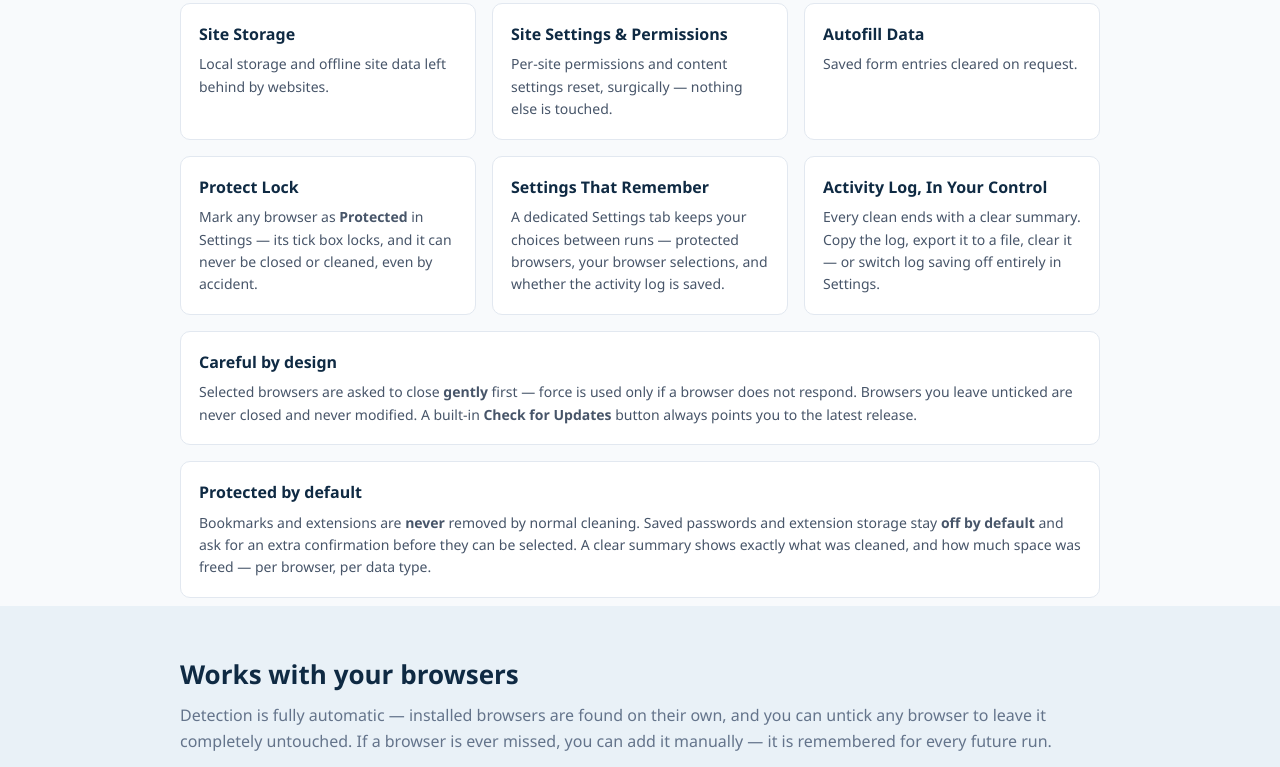
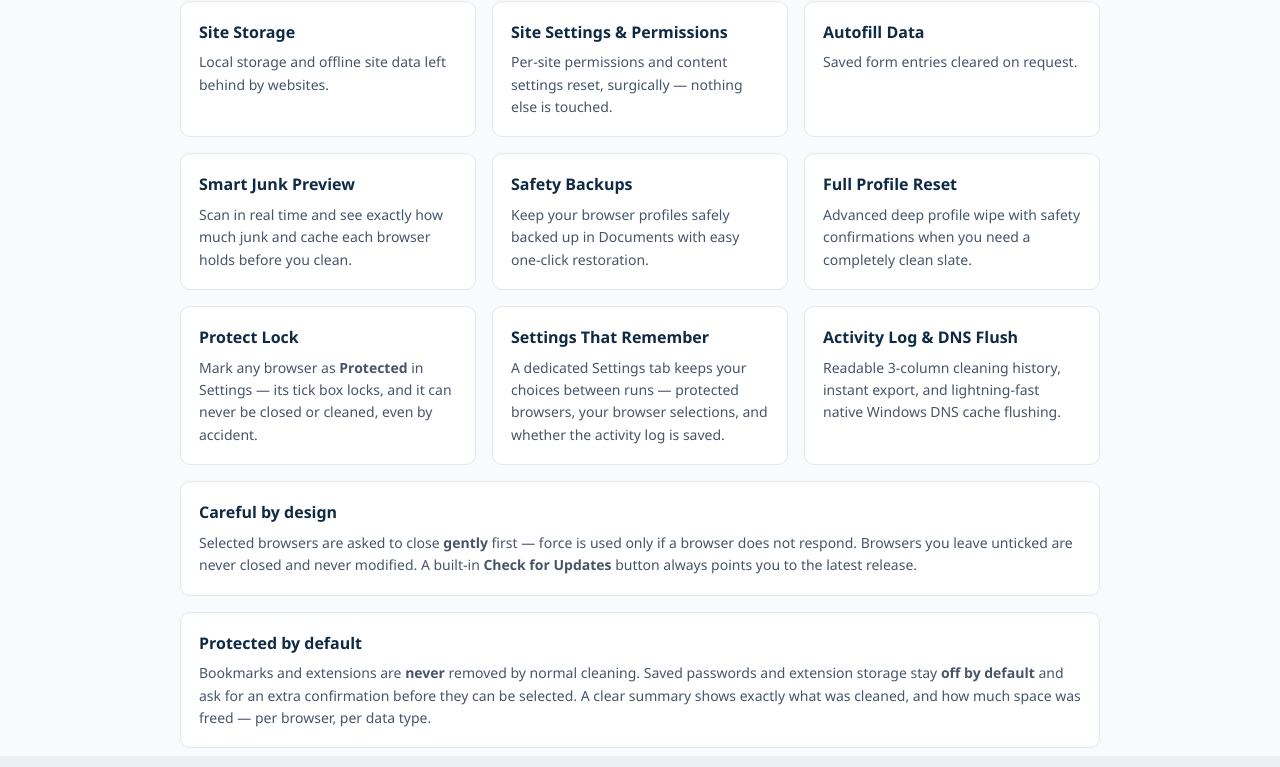
Before and after one commit to verokod/all-browser-cleaner, a plain HTML site: page index.html in a window 1280 px wide. Shown: the part 1543-2310 px from the top of the page. Drawn offline with Linux system fonts and the light colour scheme.

Commit message:
Launch All Browser Cleaner v3.0: Update website features, README docs, and UI screenshot

```diff
--- a/index.html
+++ b/index.html
@@ -117,9 +117,12 @@
       <div class="card"><h3>Autofill Data</h3><p>Saved form entries cleared on request.</p></div>
     </div>
     <div class="grid" style="margin-top:16px;">
+      <div class="card"><h3>Smart Junk Preview</h3><p>Scan in real time and see exactly how much junk and cache each browser holds before you clean.</p></div>
+      <div class="card"><h3>Safety Backups</h3><p>Keep your browser profiles safely backed up in Documents with easy one-click restoration.</p></div>
+      <div class="card"><h3>Full Profile Reset</h3><p>Advanced deep profile wipe with safety confirmations when you need a completely clean slate.</p></div>
       <div class="card"><h3>Protect Lock</h3><p>Mark any browser as <b>Protected</b> in Settings — its tick box locks, and it can never be closed or cleaned, even by accident.</p></div>
       <div class="card"><h3>Settings That Remember</h3><p>A dedicated Settings tab keeps your choices between runs — protected browsers, your browser selections, and whether the activity log is saved.</p></div>
-      <div class="card"><h3>Activity Log, In Your Control</h3><p>Every clean ends with a clear summary. Copy the log, export it to a file, clear it — or switch log saving off entirely in Settings.</p></div>
+      <div class="card"><h3>Activity Log &amp; DNS Flush</h3><p>Readable 3-column cleaning history, instant export, and lightning-fast native Windows DNS cache flushing.</p></div>
     </div>
     <div class="card" style="margin-top:16px;">
       <h3>Careful by design</h3>
```
Also changed, not shown: app-screenshot.png, 1 other file.
